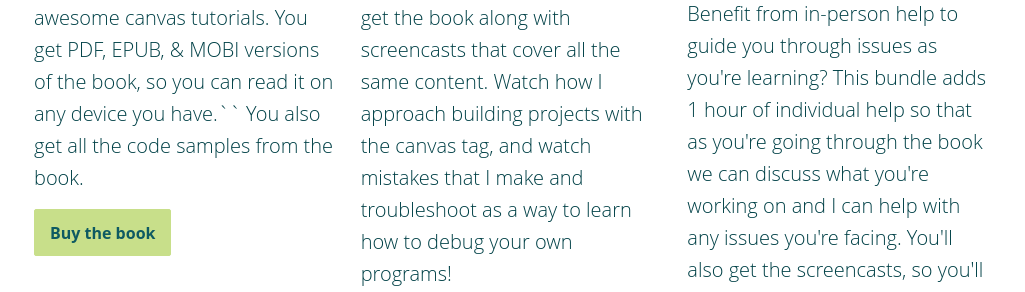
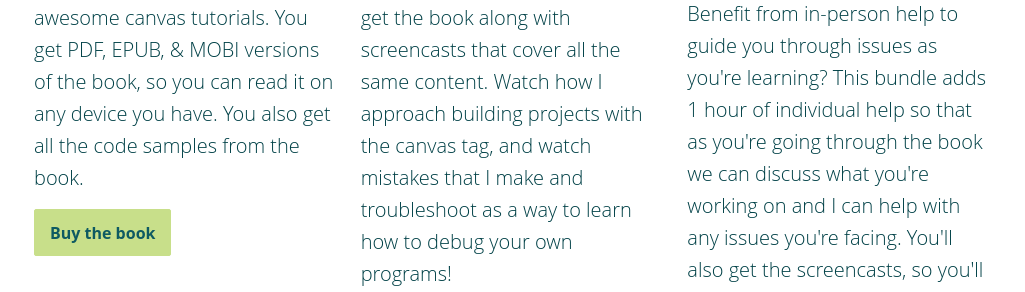
Before and after one commit to learn-js/canvassing, a Jekyll site: the page built from index.html, in a window 1280 px wide and 900 px high, scrolled down 1656 px. Shown: the part 288-580 px from the top of the window, without its empty margins (126-1151 px from the left). Built offline with Jekyll 4.4.1, drawn with Linux system fonts in a browser that asks for light colours; nearby versions of some CDN libraries; Markdown is read by kramdown in place of the engine named in the settings; some of the changed text lies outside the part shown.

Commit message:
fix typo

```diff
--- a/index.html
+++ b/index.html
@@ -88,7 +88,7 @@ layout: default
         <div class="row">
           <div class="col-xs-12 col-md-4">
             <h3>Just the book</h3>
-            <p><i>Canvassing</i> is 135 pages of awesome canvas tutorials. You get PDF, EPUB, & MOBI versions of the book, so you can read it on any device you have.`` You also get all the code samples from the book.</p>
+            <p><i>Canvassing</i> is 135 pages of awesome canvas tutorials. You get PDF, EPUB, & MOBI versions of the book, so you can read it on any device you have. You also get all the code samples from the book.</p>
 
             <p><a href="https://gumroad.com/l/canvassing" class="button buy">Buy the book</a></p>
           </div>
```
